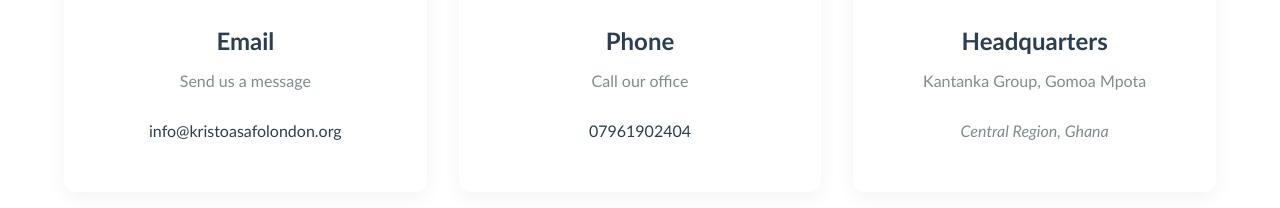
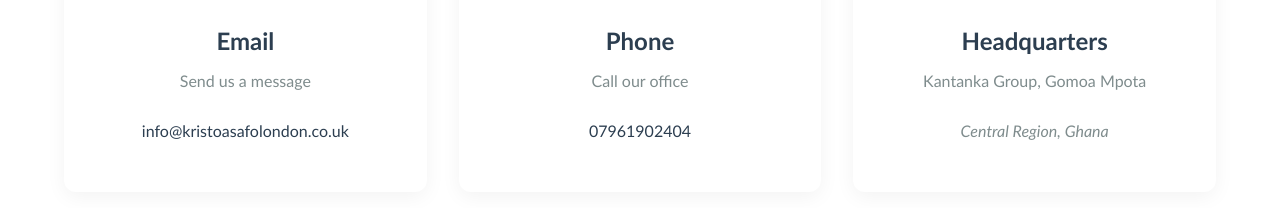
Before and after one commit to Kristo-Asafo-London/church-website, a React (Vite) app: page /contact in a window 1280 px wide. Shown: the part 797-1005 px from the top of the page. Built offline with nearby package versions, Linux system fonts and the light colour scheme.

Commit message:
fix email

```diff
--- a/src/components/sections/ContactUs.tsx
+++ b/src/components/sections/ContactUs.tsx
@@ -55,7 +55,7 @@ export const ContactUs = () => {
           <h3>Email</h3>
           <p>Send us a message</p>
           <ContactLink href="mailto:info@kristoasafolondon.co.uk">
-            info@kristoasafolondon.org
+            info@kristoasafolondon.co.uk
           </ContactLink>
         </ContactCard>
 
```
